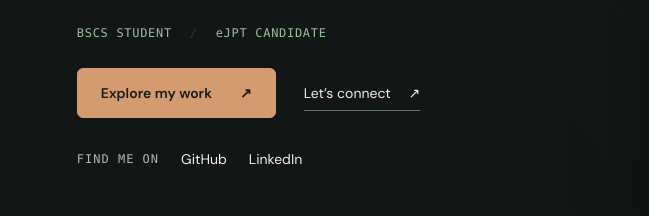
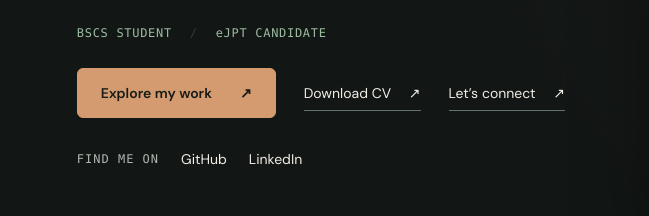
Before and after one commit to ateeqmalikz01-dev/ateeqmalikz01-dev.github.io, a plain HTML site: page index.html in a window 1280 px wide. Shown: the part 623-839 px from the top of the page, 0-649 px from the left. Drawn offline with Linux system fonts and the light colour scheme; grey boxes are pictures that could not be loaded.

Commit message:
Add CV download link
Add a direct Download CV link to the portfolio hero so visitors can open the updated CV.

```diff
--- a/index.html
+++ b/index.html
@@ -22,7 +22,7 @@
         <h1 id="hero-title">Ateeq<br><span>ur Rehman.</span></h1>
         <p class="hero-role">Offensive security enthusiast.<br>Aspiring penetration tester.</p>
         <p class="hero-intro">BSCS student and founder of AR Cyber Academy, building expertise in network, web and Active Directory exploitation through practical projects and security labs.</p>
-        <p class="profile-status">BSCS STUDENT <span aria-hidden="true">/</span> eJPT CANDIDATE</p><div class="hero-actions"><a class="primary-link" href="#work">Explore my work <span aria-hidden="true">↗</span></a><a class="secondary-link" href="#contact">Let’s connect <span aria-hidden="true">↗</span></a></div>
+      <p class="profile-status">BSCS STUDENT <span aria-hidden="true">/</span> eJPT CANDIDATE</p><div class="hero-actions"><a class="primary-link" href="#work">Explore my work <span aria-hidden="true">↗</span></a><a class="secondary-link" href="Ateeq_ur_Rehman_Penetration_Testing_CV.pdf" target="_blank" rel="noopener noreferrer">Download CV <span aria-hidden="true">↗</span></a><a class="secondary-link" href="#contact">Let’s connect <span aria-hidden="true">↗</span></a></div>
         <div class="hero-socials"><span>FIND ME ON</span><a href="https://github.com/ateeqmalikz01-dev" target="_blank" rel="noopener noreferrer">GitHub</a><a href="https://www.linkedin.com/in/ateeq-ur-rehman-a01a6b3a5/" target="_blank" rel="noopener noreferrer">LinkedIn</a></div>
       </div>
       <figure class="hero-portrait"><img src="ateeq-workspace-portrait.png" width="1122" height="1402" alt="Ateeq ur Rehman working at a Linux laptop in a custom Mr-a chair" fetchpriority="high"><figcaption><span>Ateeq ur Rehman</span><span>THE PERSON BEHIND THE PROJECTS</span></figcaption></figure>
```
